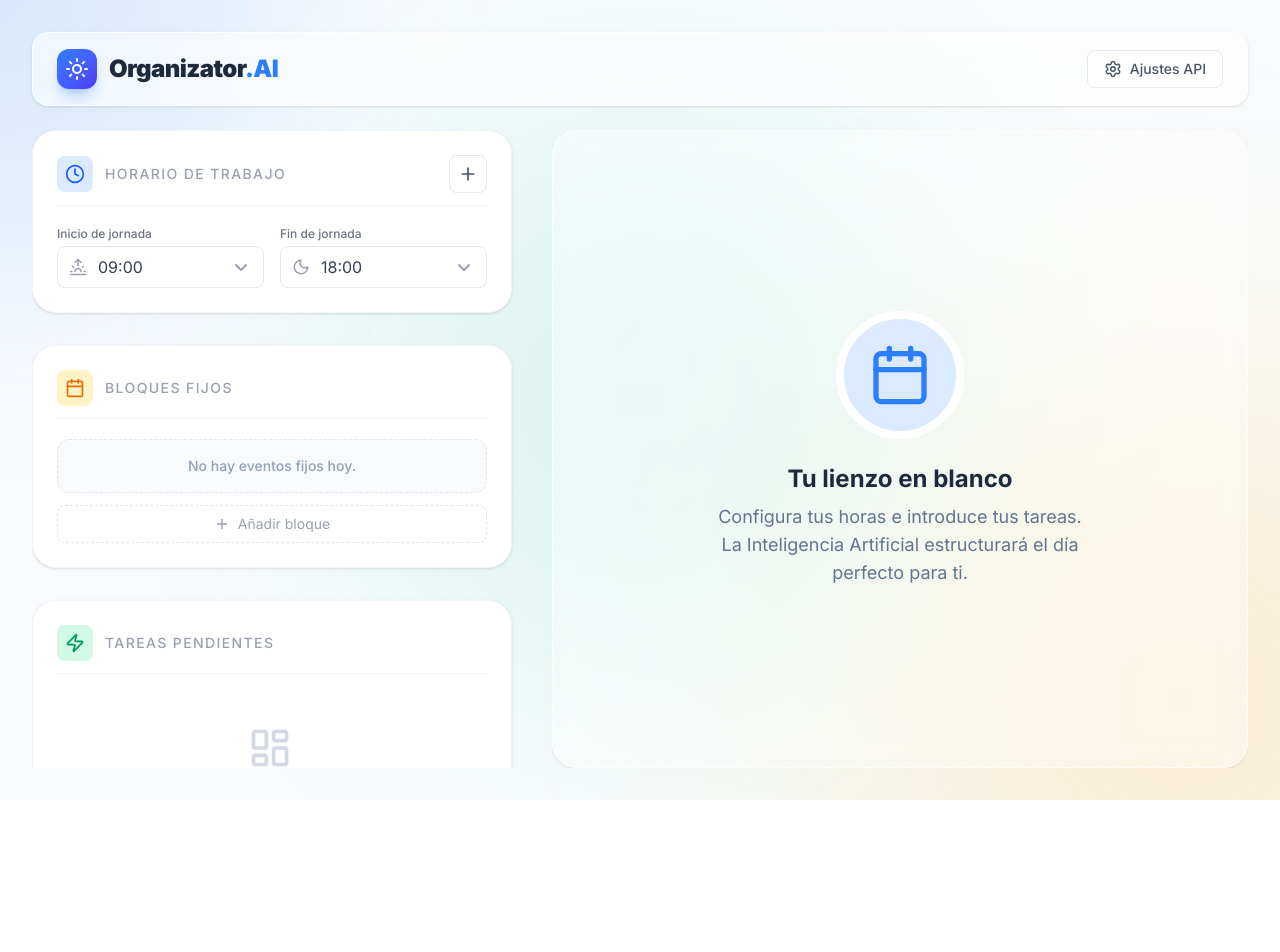
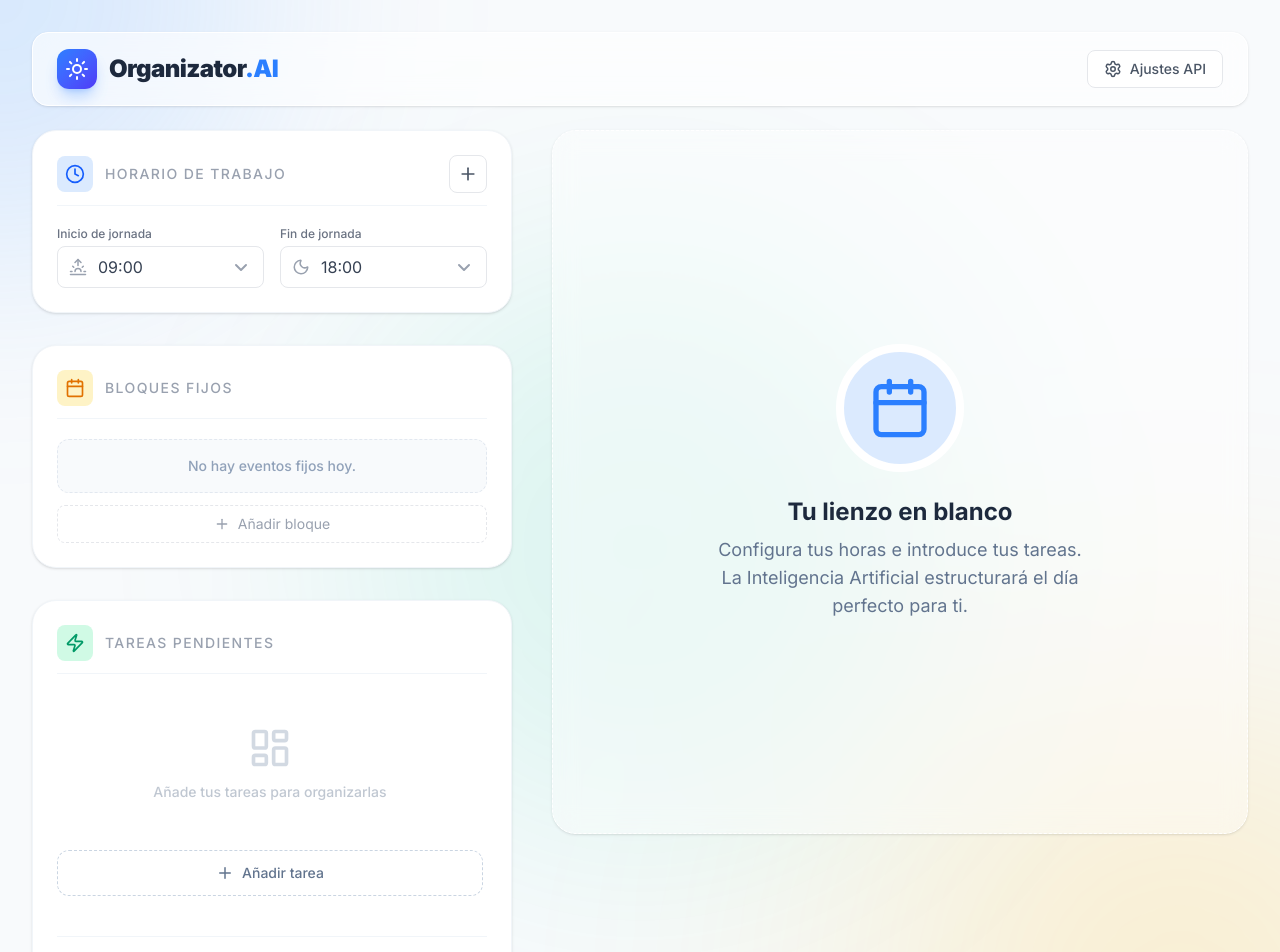
Before and after one commit to samuelmeleroWEB/organizator-web, a Next.js app: page / in a window 1280 px wide. Shown: the top 952 px of the page. Before the commit the page ends 800 px from the top, so only its background shows below. Built offline with nearby package versions, Linux system fonts and the light colour scheme.

Commit message:
fix: remove unwanted scroll from left panel, restore natural height flow

```diff
--- a/src/app/page.tsx
+++ b/src/app/page.tsx
@@ -138,7 +138,7 @@ export default function Home() {
       <div className="absolute bottom-0 right-0 w-[600px] h-[600px] bg-amber-400/20 rounded-full blur-[150px] translate-x-1/3 translate-y-1/3 pointer-events-none" />
       <div className="absolute top-1/2 left-1/2 w-[600px] h-[600px] bg-emerald-400/10 rounded-full blur-[120px] -translate-x-1/2 -translate-y-1/2 pointer-events-none" />
 
-      <main className="max-w-7xl mx-auto relative z-10 flex flex-col h-full lg:h-[calc(100vh-4rem)]">
+      <main className="max-w-7xl mx-auto relative z-10 flex flex-col min-h-screen lg:min-h-[calc(100vh-4rem)]">
 
         <Header showSettings={showSettings} setShowSettings={setShowSettings} />
 
@@ -152,10 +152,10 @@ export default function Home() {
           saveConfig={saveConfig}
         />
 
-        <div className="flex-1 grid grid-cols-1 lg:grid-cols-12 gap-6 lg:gap-8 overflow-hidden min-h-0">
+        <div className="flex-1 grid grid-cols-1 lg:grid-cols-12 gap-6 lg:gap-8 items-start">
 
           {/* Left Panel: Inputs */}
-          <div className="lg:col-span-5 flex flex-col gap-8 lg:overflow-y-auto lg:pr-2 custom-scrollbar pb-10">
+          <div className="lg:col-span-5 flex flex-col gap-8 lg:pr-2 pb-10">
             <TimeWindowsConfig windows={windows} setWindows={setWindows} />
             <FixedBlocksConfig blocks={blocks} setBlocks={setBlocks} />
             <TasksConfig
@@ -169,7 +169,7 @@ export default function Home() {
           </div>
 
           {/* Right Panel: Daily Plan / Canvas */}
-          <div className="lg:col-span-7 h-full flex flex-col relative max-h-fit lg:overflow-hidden lg:max-h-full">
+          <div className="lg:col-span-7 flex flex-col relative lg:sticky lg:top-8 lg:h-[calc(100vh-6rem)]">
             <PlanResult plan={plan} loading={loading} />
           </div>
         </div>
--- a/src/components/TasksConfig.tsx
+++ b/src/components/TasksConfig.tsx
@@ -15,7 +15,7 @@ export interface TasksConfigProps {
 
 export function TasksConfig({ tasks, setTasks, loading, error, generateDemoPlan, generatePlan }: TasksConfigProps) {
   return (
-    <section className="bg-white rounded-3xl p-6 shadow-sm border border-slate-100 flex-1 flex flex-col min-h-[380px]">
+    <section className="bg-white rounded-3xl p-6 shadow-sm border border-slate-100 flex-1 flex flex-col">
       <div className="flex items-center justify-between mb-5 border-b border-slate-100 pb-3">
         <div className="flex items-center gap-3">
           <div className="bg-emerald-100 p-2 rounded-lg text-emerald-600">
@@ -25,7 +25,7 @@ export function TasksConfig({ tasks, setTasks, loading, error, generateDemoPlan,
         </div>
       </div>
 
-      <div className="space-y-3 flex-1 overflow-y-auto pr-1 pb-4 [&::-webkit-scrollbar]:w-1.5 [&::-webkit-scrollbar-thumb]:bg-slate-200 [&::-webkit-scrollbar-thumb]:rounded-full hover:[&::-webkit-scrollbar-thumb]:bg-slate-300">
+      <div className="space-y-3 flex-1 pr-1 pb-4">
         <AnimatePresence>
           {tasks.map((task, index) => (
             <motion.div
```
